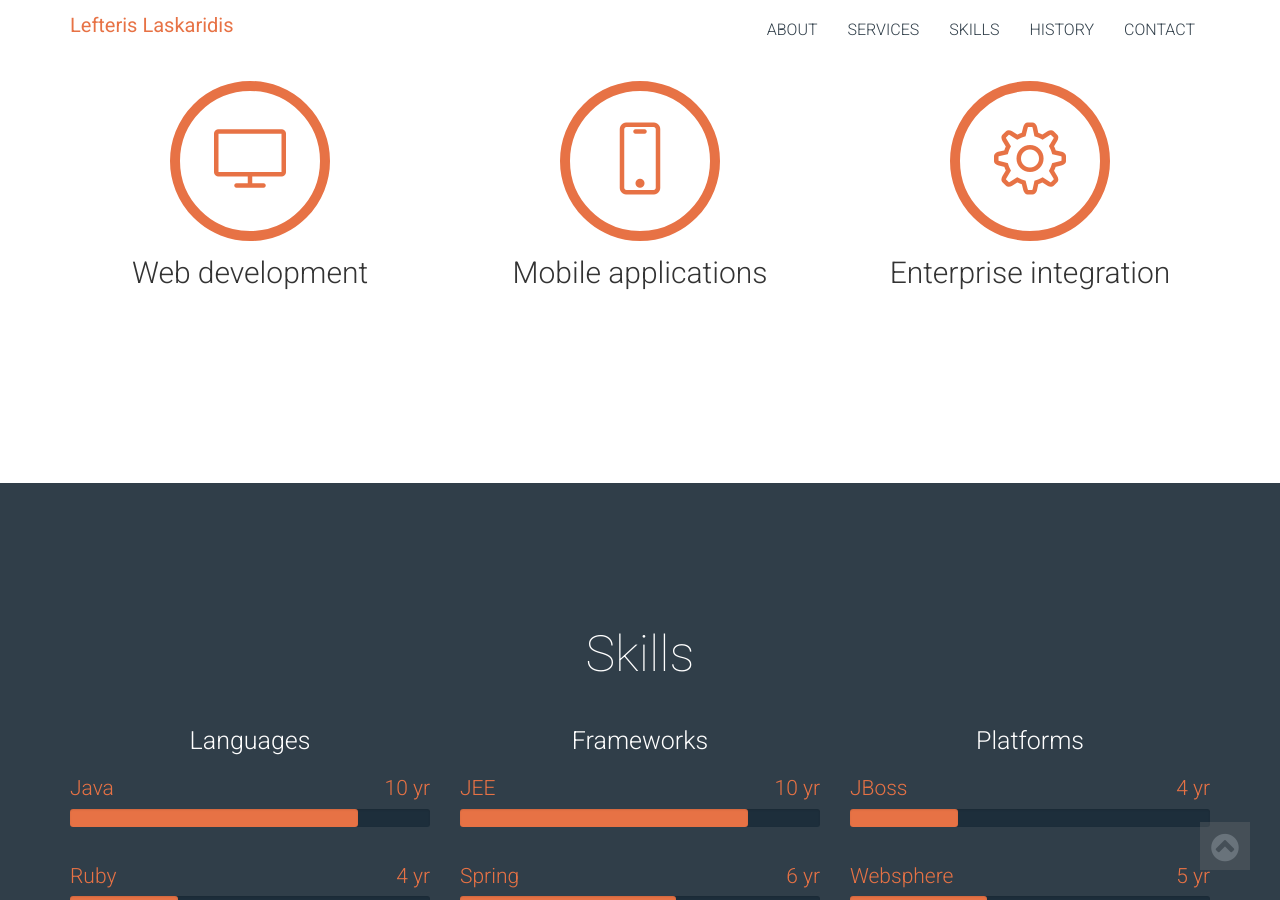
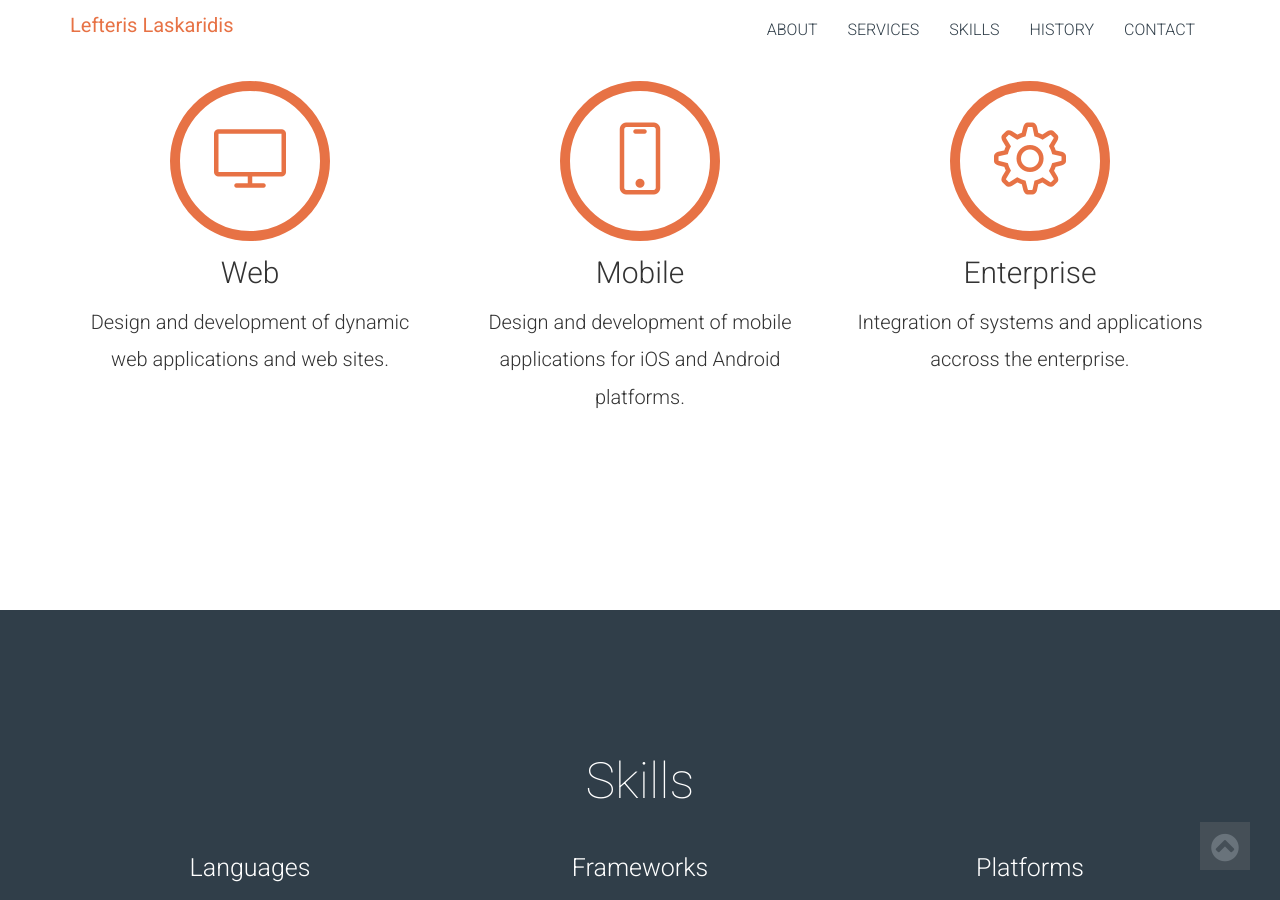
Before and after one commit to laskaridis/laskaridis.github.io, a Jekyll site: the page built from index.html, in a window 1280 px wide and 900 px high, scrolled down 1809 px. Built offline with Jekyll 4.4.1, drawn with Linux system fonts in a browser that asks for light colours; nearby versions of some CDN libraries; some web fonts are replaced; comment, search, counter and statistics services are not loaded.

Commit message:
Update services section

```diff
--- a/_includes/services.html
+++ b/_includes/services.html
@@ -7,7 +7,10 @@
         <div class="service-icon">
           <i class="icon-screen-desktop icon-large"></i>
         </div>
-        <h4 class="service-title">Web development</h4>
+        <h4 class="service-title">Web</h4>
+        <p class="service-subtitle">
+          Design and development of dynamic web applications and web sites.
+        </p>
       </div>
     </div>
     <div class="col-md-4 wow fadeInUp" data-wow-delay="0.2s">
@@ -15,7 +18,10 @@
         <div class="service-icon">
           <i class="icon-screen-smartphone icon-large"></i>
         </div>
-        <h4 class="service-title">Mobile applications</h4>
+        <h4 class="service-title">Mobile</h4>
+        <p class="service-subtitle">
+          Design and development of mobile applications for iOS and Android platforms.
+        </p>
       </div>
     </div>
     <div class="col-md-4 wow fadeInUp" data-wow-delay="0.2s">
@@ -23,7 +29,10 @@
         <div class="service-icon">
           <i class="icon-settings icon-large"></i>
         </div>
-        <h4 class="service-title">Enterprise integration</h4>
+        <h4 class="service-title">Enterprise</h4>
+        <p class="service-subtitle">
+          Integration of systems and applications accross the enterprise.
+        </p>
       </div>
     </div>
   </div>
--- a/_sass/_services.scss
+++ b/_sass/_services.scss
@@ -5,6 +5,11 @@ section#services {
 
     .service-title {
       font-size: 30px;
+      font-weight: 300;
+    }
+
+    .service-subtitle {
+      font-size: 20px;
       font-weight: 300;
     }
   }
```
